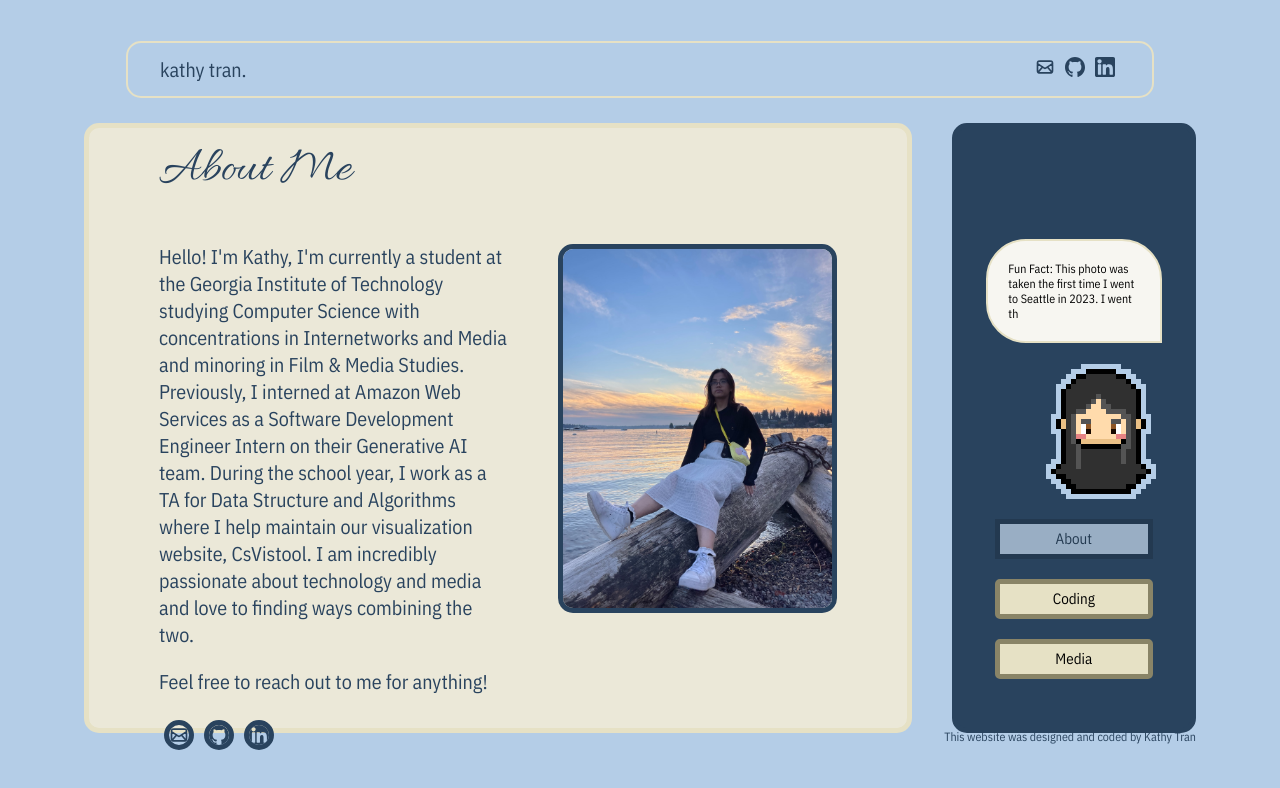
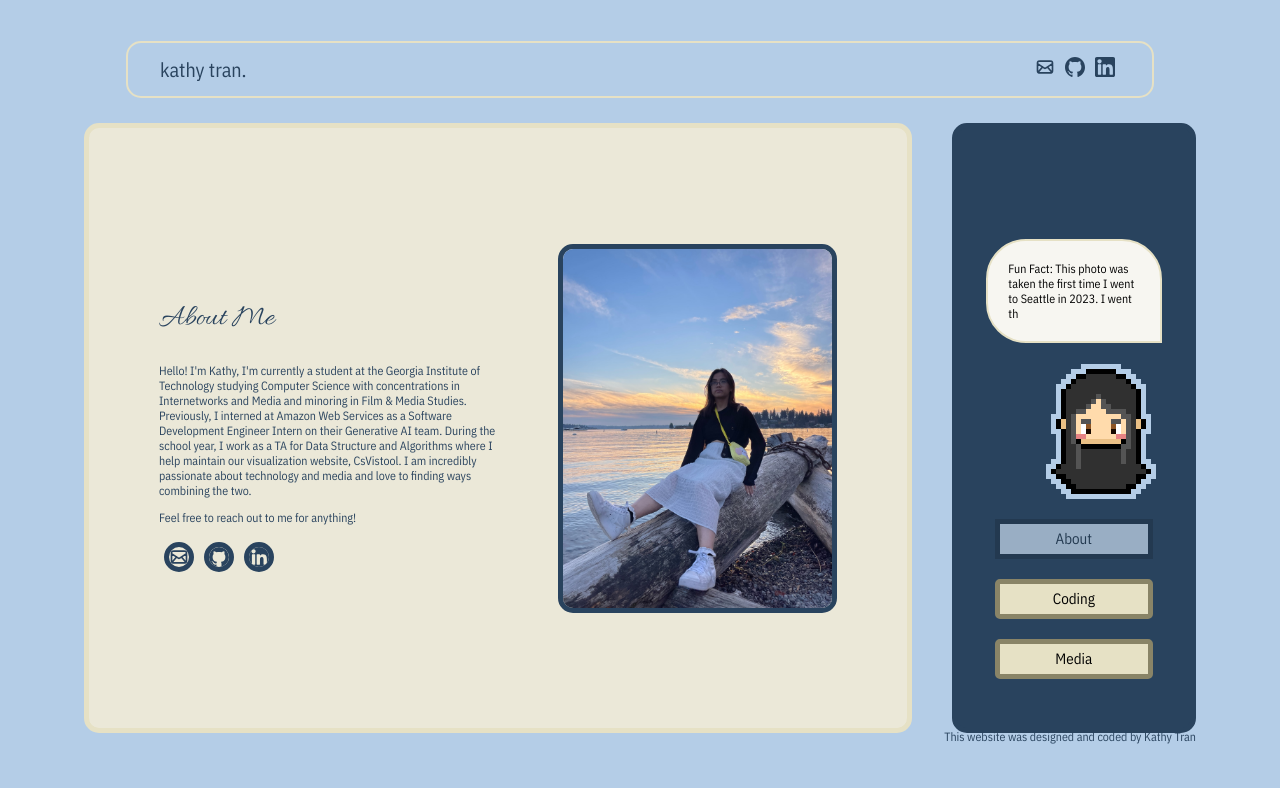
Before and after one commit to kathy-tran07/kathy-tran07.github.io, a React (Vite) app: page /#/home in a window 1280 px wide. Both pictures are taken after a click on the button "About". Shown: the top 788 px of the page. Built offline with nearby package versions, Linux system fonts and the light colour scheme.

Commit message:
about me css

```diff
--- a/src/App.css
+++ b/src/App.css
@@ -194,12 +194,12 @@ body.home_bg {
 }
 
 .about_section h2 {
-  font: 50px "Allura", cursive;
+  font: 30px "Allura", cursive;
 }
 
 .about_section p {
   margin-right: 50px;
-  font: 20px "IBM Plex Sans Condensed", sans-serif;
+  font: 12px "IBM Plex Sans Condensed", sans-serif;
 }
 
 .about_section .social_button {
```
